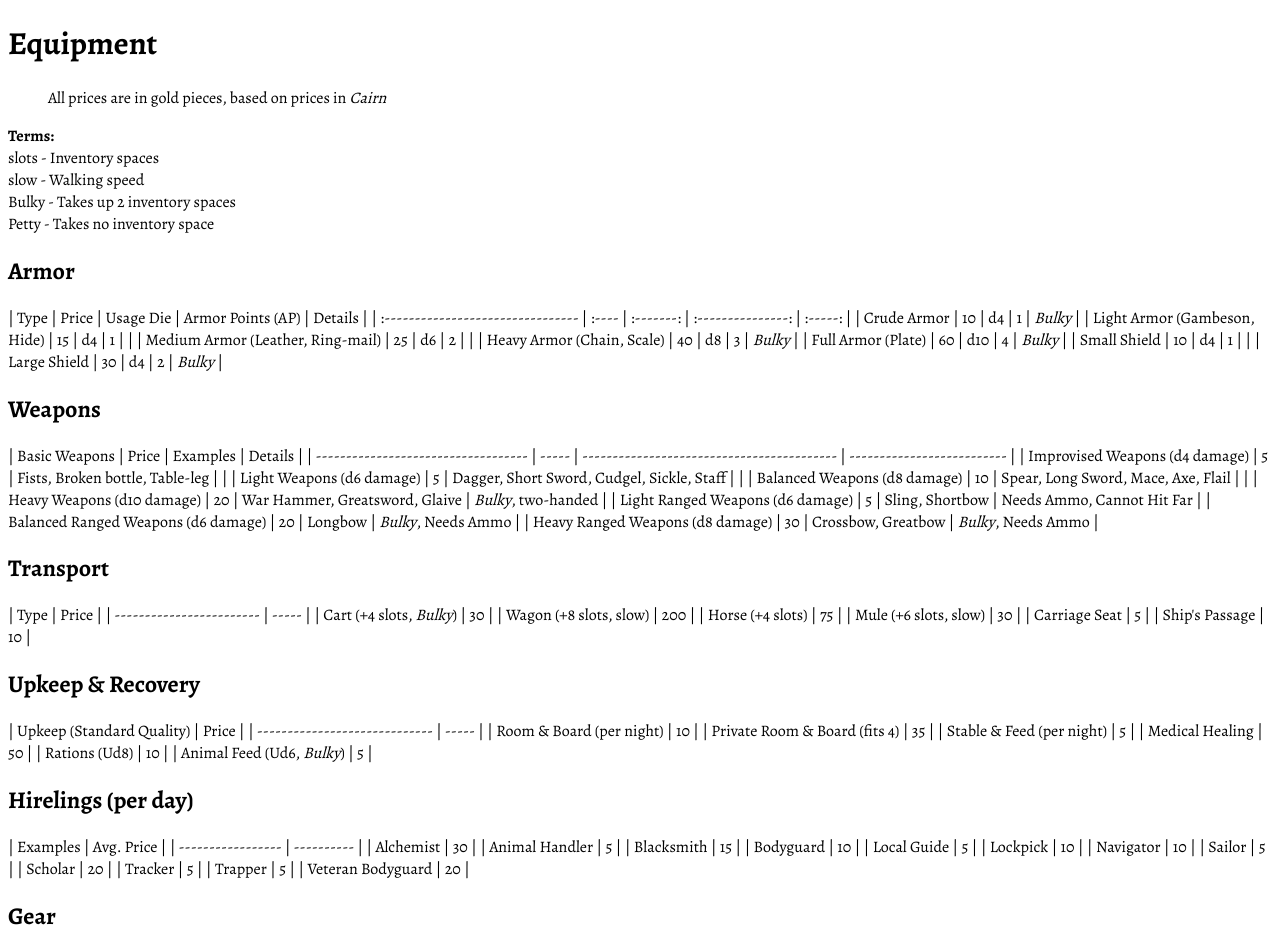
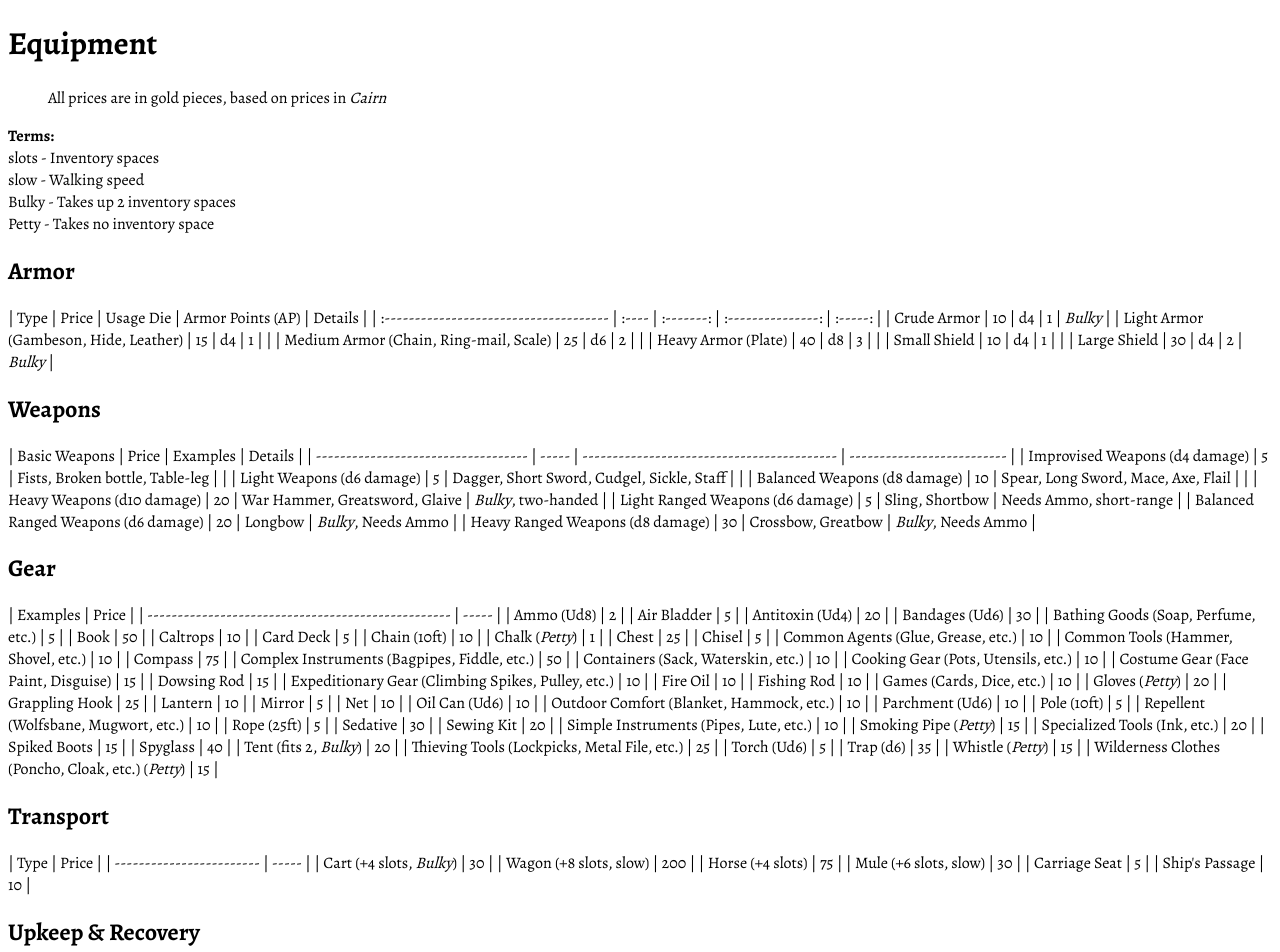
Before and after one commit to matt-gefen/radiant-hack, a Next.js app: page /equipment in a window 1280 px wide. Shown: the top 952 px of the page. Built offline with nearby package versions, Linux system fonts and the light colour scheme.

Commit message:
small equipment change

```diff
--- a/pages/equipment.mdx
+++ b/pages/equipment.mdx
@@ -10,15 +10,14 @@ Petty - Takes no inventory space
 
 ## Armor
 
-| Type                              | Price | Usage Die | Armor Points (AP) | Details |
-| :-------------------------------- | :---- | :-------: | :---------------: | :-----: |
-| Crude Armor                       | 10    |    d4     |         1         | _Bulky_ |
-| Light Armor (Gambeson, Hide)      | 15    |    d4     |         1         |         |
-| Medium Armor (Leather, Ring-mail) | 25    |    d6     |         2         |         |
-| Heavy Armor (Chain, Scale)        | 40    |    d8     |         3         | _Bulky_ |
-| Full Armor (Plate)                | 60    |    d10    |         4         | _Bulky_ |
-| Small Shield                      | 10    |    d4     |         1         |         |
-| Large Shield                      | 30    |    d4     |         2         | _Bulky_ |
+| Type                                   | Price | Usage Die | Armor Points (AP) | Details |
+| :------------------------------------- | :---- | :-------: | :---------------: | :-----: |
+| Crude Armor                            | 10    |    d4     |         1         | _Bulky_ |
+| Light Armor (Gambeson, Hide, Leather)  | 15    |    d4     |         1         |         |
+| Medium Armor (Chain, Ring-mail, Scale) | 25    |    d6     |         2         |         |
+| Heavy Armor (Plate)                    | 40    |    d8     |         3         |         |
+| Small Shield                           | 10    |    d4     |         1         |         |
+| Large Shield                           | 30    |    d4     |         2         | _Bulky_ |
 
 ## Weapons
 
@@ -28,54 +27,16 @@ Petty - Takes no inventory space
 | Light Weapons (d6 damage)           | 5     | Dagger, Short Sword, Cudgel, Sickle, Staff |                            |
 | Balanced Weapons (d8 damage)        | 10    | Spear, Long Sword, Mace, Axe, Flail        |                            |
 | Heavy Weapons (d10 damage)          | 20    | War Hammer, Greatsword, Glaive             | _Bulky_, two-handed        |
-| Light Ranged Weapons (d6 damage)    | 5     | Sling, Shortbow                            | Needs Ammo, Cannot Hit Far |
+| Light Ranged Weapons (d6 damage)    | 5     | Sling, Shortbow                            | Needs Ammo, short-range |
 | Balanced Ranged Weapons (d6 damage) | 20    | Longbow                                    | _Bulky_, Needs Ammo        |
 | Heavy Ranged Weapons (d8 damage)    | 30    | Crossbow, Greatbow                         | _Bulky_, Needs Ammo        |
 
-## Transport
-
-| Type                     | Price |
-| ------------------------ | ----- |
-| Cart (+4 slots, _Bulky_) | 30    |
-| Wagon (+8 slots, slow)   | 200   |
-| Horse (+4 slots)         | 75    |
-| Mule (+6 slots, slow)    | 30    |
-| Carriage Seat            | 5     |
-| Ship's Passage           | 10    |
-
-## Upkeep & Recovery
-
-| Upkeep (Standard Quality)     | Price |
-| ----------------------------- | ----- |
-| Room & Board (per night)      | 10    |
-| Private Room & Board (fits 4) | 35    |
-| Stable & Feed (per night)     | 5     |
-| Medical Healing               | 50    |
-| Rations (Ud8)                 | 10    |
-| Animal Feed (Ud6, _Bulky_)    | 5     |
-
-## Hirelings (per day)
-
-| Examples          | Avg. Price |
-| ----------------- | ---------- |
-| Alchemist         | 30         |
-| Animal Handler    | 5          |
-| Blacksmith        | 15         |
-| Bodyguard         | 10         |
-| Local Guide       | 5          |
-| Lockpick          | 10         |
-| Navigator         | 10         |
-| Sailor            | 5          |
-| Scholar           | 20         |
-| Tracker           | 5          |
-| Trapper           | 5          |
-| Veteran Bodyguard | 20         |
 
 ## Gear
 
 | Examples                                           | Price |
 | -------------------------------------------------- | ----- |
-| Ammo (Ud8)                                         | 5     |
+| Ammo (Ud8)                                         | 2     |
 | Air Bladder                                        | 5     |
 | Antitoxin (Ud4)                                    | 20    |
 | Bandages (Ud6)                                     | 30    |
@@ -123,3 +84,25 @@ Petty - Takes no inventory space
 | Trap (d6)                                          | 35    |
 | Whistle (_Petty_)                                  | 15    |
 | Wilderness Clothes (Poncho, Cloak, etc.) (_Petty_) | 15    |
+
+## Transport
+
+| Type                     | Price |
+| ------------------------ | ----- |
+| Cart (+4 slots, _Bulky_) | 30    |
+| Wagon (+8 slots, slow)   | 200   |
+| Horse (+4 slots)         | 75    |
+| Mule (+6 slots, slow)    | 30    |
+| Carriage Seat            | 5     |
+| Ship's Passage           | 10    |
+
+## Upkeep & Recovery
+
+| Upkeep (Standard Quality)     | Price |
+| ----------------------------- | ----- |
+| Room & Board (per night)      | 10    |
+| Private Room & Board (fits 4) | 35    |
+| Stable & Feed (per night)     | 5     |
+| Medical Healing               | 50    |
+| Rations (Ud8)                 | 10    |
+| Animal Feed (Ud6, _Bulky_)    | 5     |
```
Also changed, not shown: pages/rules.mdx (+1 -24 lines).
